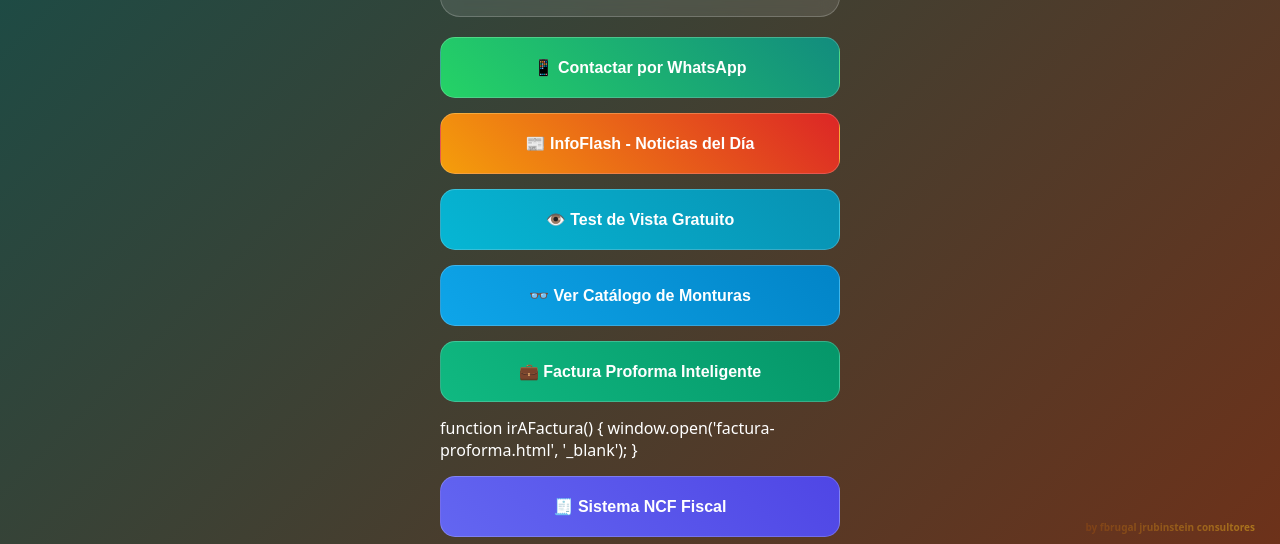
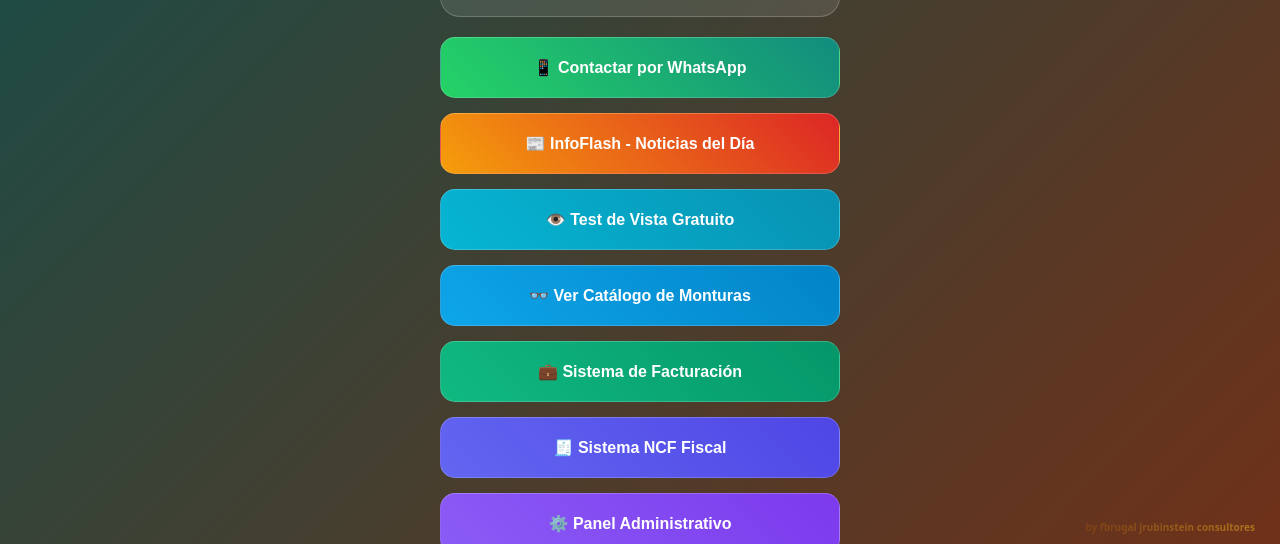
Before and after one commit to optica-2025/nvision-sistema-2025, a website: page index.html in a window 1280 px wide. Shown: the part 256-800 px from the top of the page. Drawn offline with Linux system fonts and the light colour scheme.

Commit message:
Update index.html

```diff
--- a/index.html
+++ b/index.html
@@ -199,13 +199,9 @@
                 👓 Ver Catálogo de Monturas
             </button>
 
-   <button class="main-btn btn-pos" onclick="irAFactura()">
-    💼 Factura Proforma Inteligente
-</button>
-
-function irAFactura() {
-    window.open('factura-proforma.html', '_blank');
-}
+            <button class="main-btn btn-pos" onclick="irAPOS()">
+                💼 Sistema de Facturación
+            </button>
 
             <button class="main-btn btn-ncf" onclick="irANCF()">
                 🧾 Sistema NCF Fiscal
```
